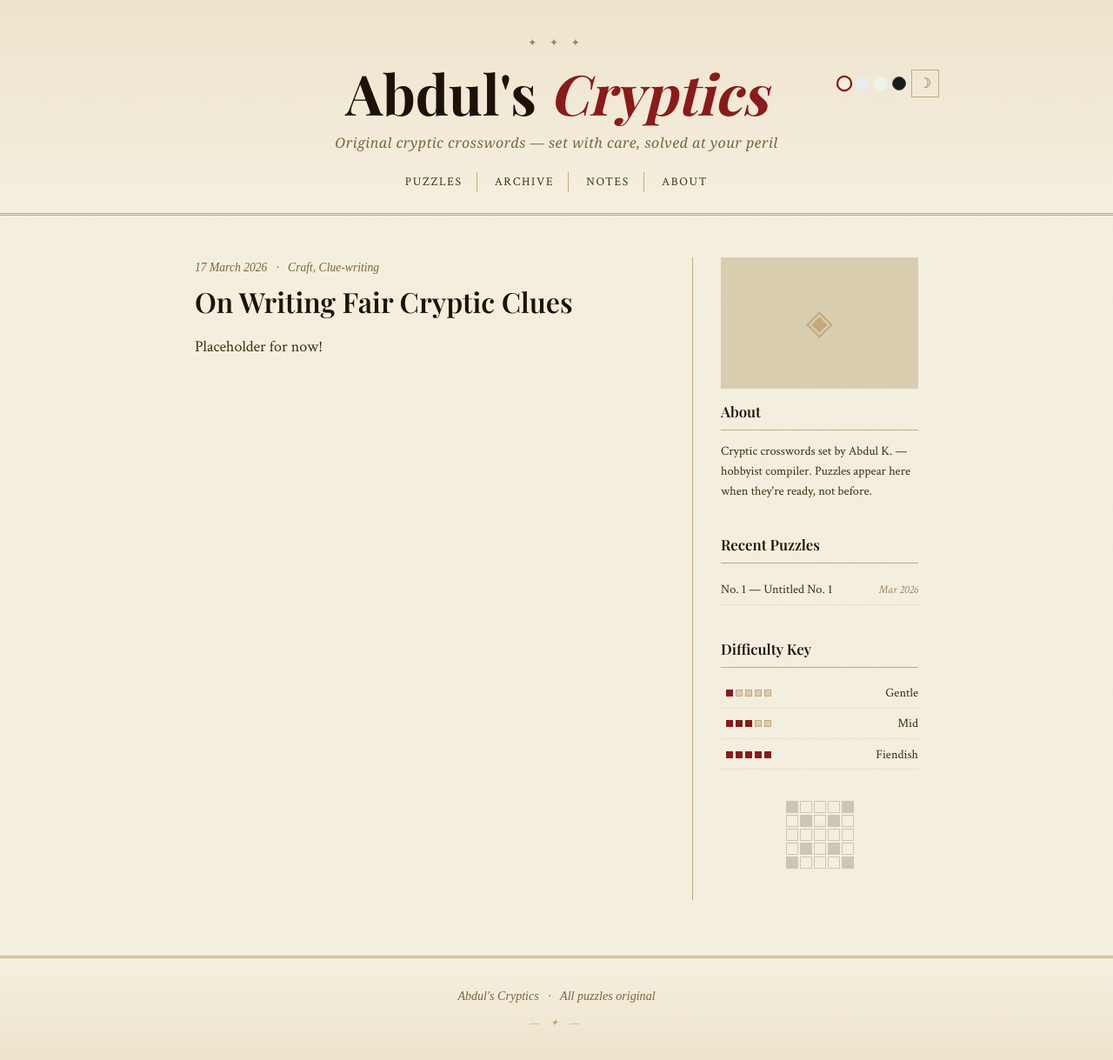
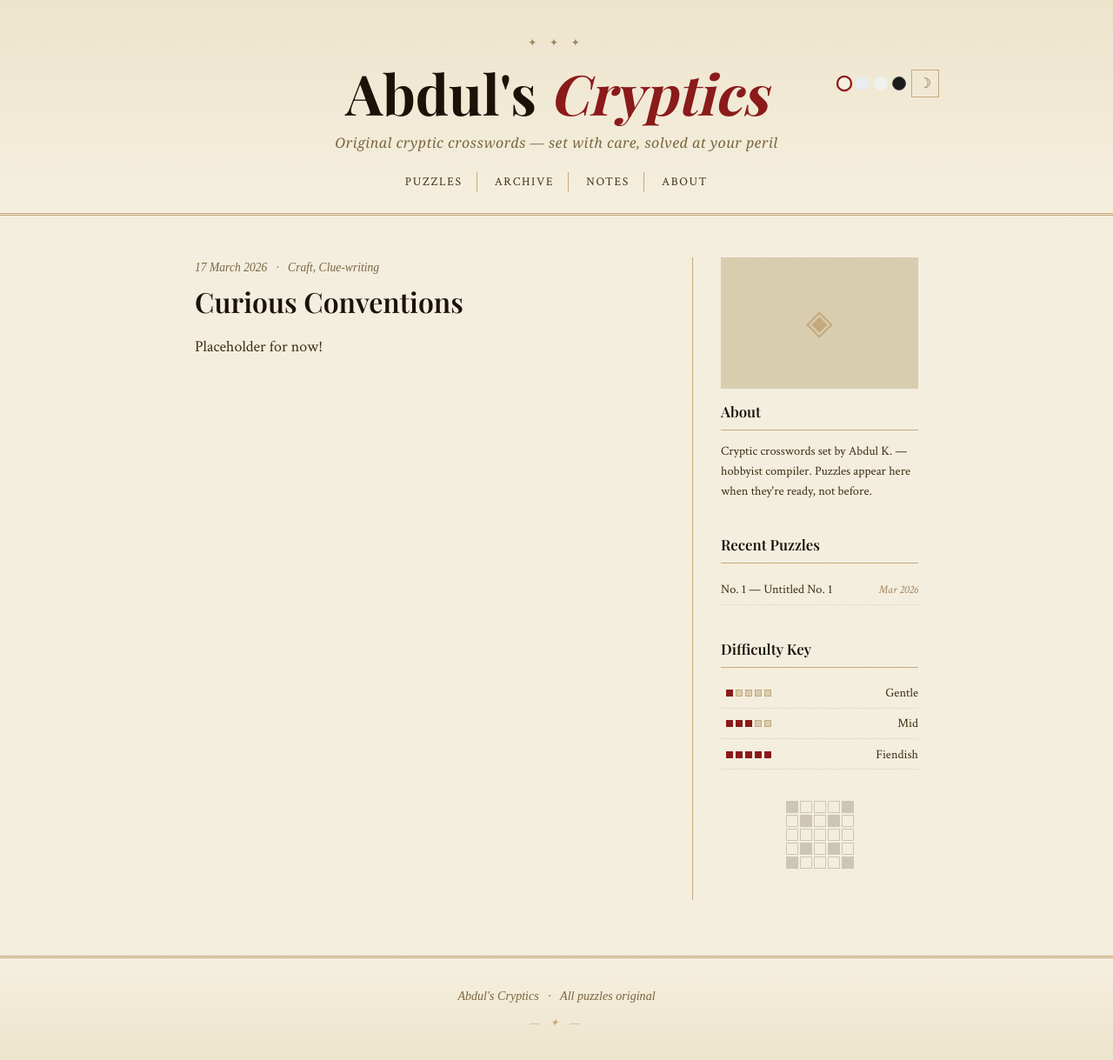
Before and after one commit to abdulkhaleddd/abdulkhaleddd.github.io, a Jekyll site: the page built from _posts/2026-03-17-curious-conventions.md, in a window 1280 px wide. Shown: the whole page at 87% size. Built offline with Jekyll 4.4.1, drawn with Linux system fonts in a browser that asks for light colours; some web fonts are replaced.

Commit message:
Update and rename 2026-03-17-on-writing-fair-cryptic-clues.md to 2026-03-17-curious-conventions.md

```diff
--- a/_posts/2026-03-17-on-writing-fair-cryptic-clues.md
+++ b/_posts/2026-03-17-curious-conventions.md
@@ -1,6 +1,6 @@
 ---
 layout: post
-title: "On Writing Fair Cryptic Clues"
+title: "Curious Conventions"
 date: 2026-03-17
 tags: [Craft, Clue-writing]
 ---
```
